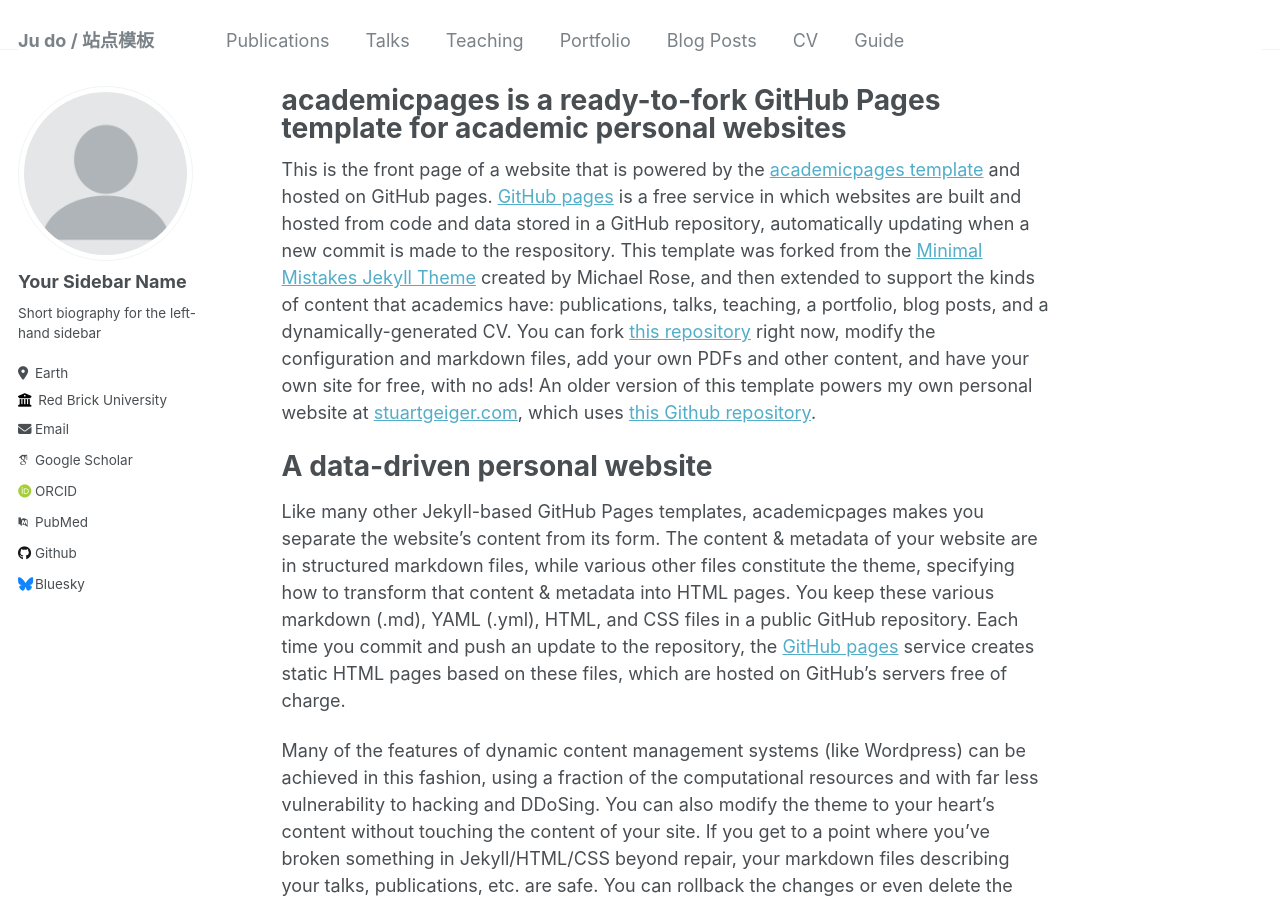
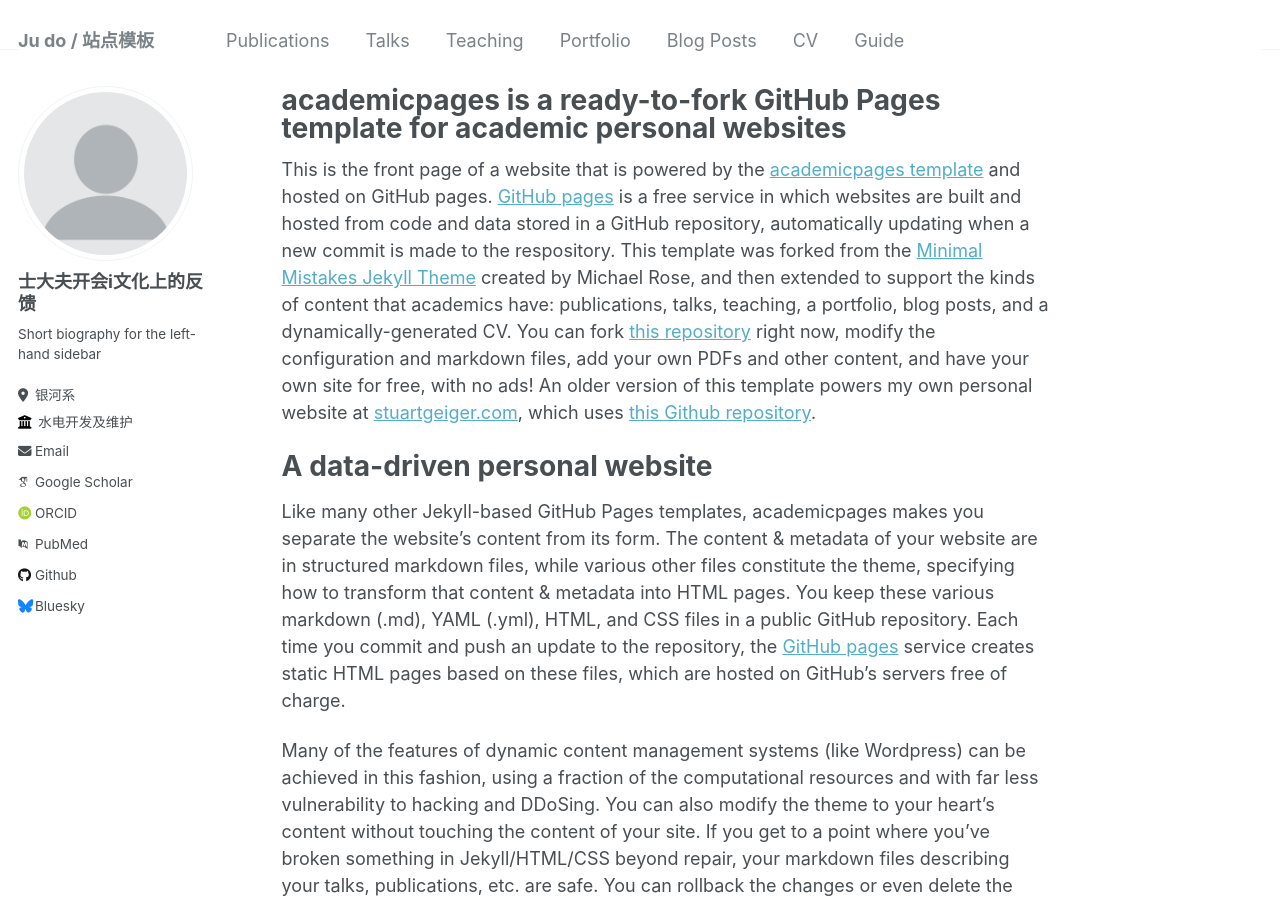
Before and after one commit to githubcloudflare/githubcloudflare.github.io, a Jekyll site: the page built from _pages/about.md, in a window 1280 px wide and 900 px high. Built offline with Jekyll 4.4.1, drawn with Linux system fonts in a browser that asks for light colours; some web fonts are replaced.

Commit message:
Update _config.yml

```diff
--- a/_config.yml
+++ b/_config.yml
@@ -11,7 +11,7 @@ locale                   : "en-US"
 title                    : "Ju do / 站点模板"
 title_separator          : "-"
 name                     : &name "我的名字"
-description              : &description "personal description"
+description              : &description "展颜消宿怨，一笑泯恩仇"
 url                      : https://academicpages.github.io # the base hostname & protocol for your site e.g. "https://mmistakes.github.io"
 baseurl                  : "" # the subpath of your site, e.g. "/blog"
 repository               : "academicpages/academicpages.github.io"
@@ -22,13 +22,13 @@ repository               : "academicpages/academicpages.github.io"
 author:
   # Biographic information
   avatar           : "profile.png"
-  name             : "Your Sidebar Name"
+  name             : "士大夫开会i文化上的反馈"
   pronouns         : # example: "she/her"
   bio              : "Short biography for the left-hand sidebar"
-  location         : "Earth"
-  employer         : "Red Brick University"
+  location         : "银河系"
+  employer         : "水电开发及维护"
   uri              : # URL
-  email            : "none@example.org"
+  email            : "我的邮箱githucloudflare@outlook.com"
 
   # Academic websites
   arxiv            : # URL - Update with the correct link to your profile
```
